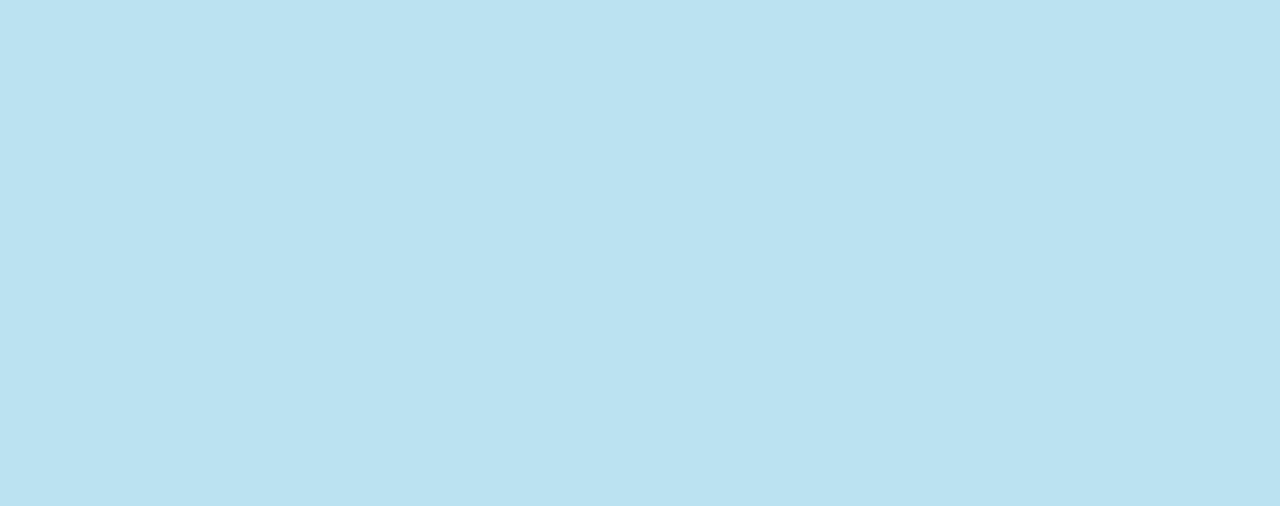
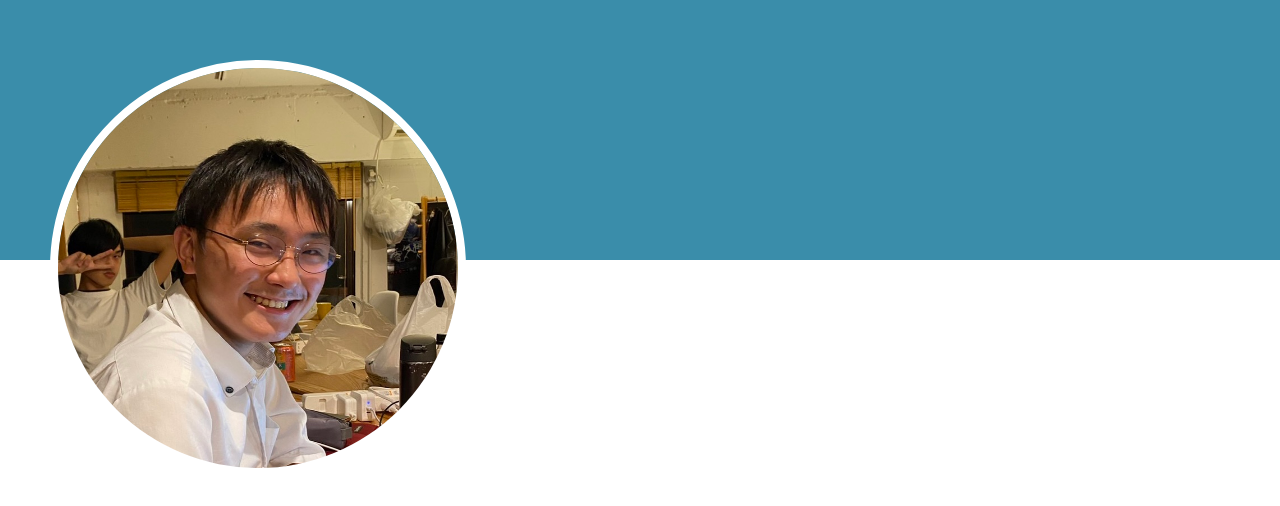
Before and after one commit to shu20031026/rab-introduction, a React (Create React App) app: page / in a window 1280 px wide. Shown: the part 140-646 px from the top of the page. Built offline with nearby package versions, Linux system fonts and the light colour scheme.

Commit message:
add: 写真欄の追加

```diff
--- a/src/App.tsx
+++ b/src/App.tsx
@@ -1,26 +1,46 @@
 /** @jsxImportSource @emotion/react */
 import { css } from "@emotion/react"
-
+import MyFace from "./my-face.jpg"
+import Introduction from "./introduction.json"
 const background = css`
-  background-color: #bbe2f1;
   width: 100%;
   height:100vh;
 `
 
-const backgroundTop = css`
-
+const pageTop = css`
+  background-color: #3a8daa;
+  width: 100%;
+  height: 50%;
 `
 
-const backgroundBottom = css`
+const imageWrapper = css`
+  margin-top: -200px;
+  padding-left: 50px;
+`
 
+const image = css`
+  border-radius: 50%;
+  border: 0.5rem solid white;
+`
+
+const pageBottom = css`
+  background-color: white;
+  width: 100%;
 `
 
 function App() {
+  const data = Introduction
   return (
   <>
     <div css={background}>
-      <div css={backgroundTop}></div>
-      <div css={backgroundBottom}></div>
+      <div css={pageTop}>
+      </div>
+      <div css={imageWrapper}>
+        <img src={MyFace} alt="かお" css={image} width="400px" height="400px"/>
+      </div>
+      <div css={pageBottom}>
+
+      </div>
     </div>
   </>
   );
```
Also changed, not shown: src/my-face.jpg (added).
